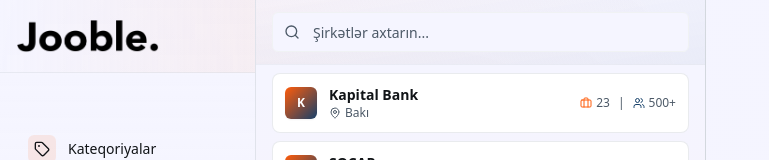
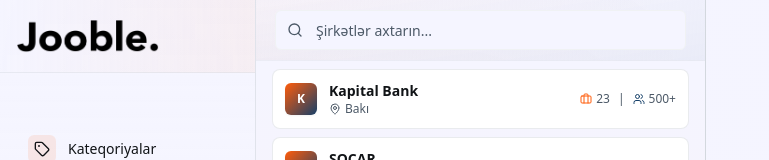
Before and after one commit to bondazz/jobin-az, a React (Vite) app: page /companies in a window 1280 px wide. Shown: the top 160 px of the page, without its empty margins (0-769 px from the left). Built offline with nearby package versions, Linux system fonts and the light colour scheme.

Commit message:
Visual edit in Lovable
Edited UI in Lovable

```diff
--- a/src/pages/Companies.tsx
+++ b/src/pages/Companies.tsx
@@ -117,7 +117,7 @@ const Companies = () => {
             <div className="relative overflow-hidden bg-gradient-to-br from-background via-primary/8 to-accent/5 border-b border-border/30">
               <div className="absolute inset-0 bg-gradient-to-r from-primary/5 to-transparent opacity-60"></div>
 
-              <div className="relative px-4 py-3 space-y-3">
+              <div className="relative space-y-3 px-[19px] py-[10px]">
 
                 <div className="relative">
                   <Search className="absolute left-3 top-1/2 transform -translate-y-1/2 h-4 w-4 text-muted-foreground" />
```
